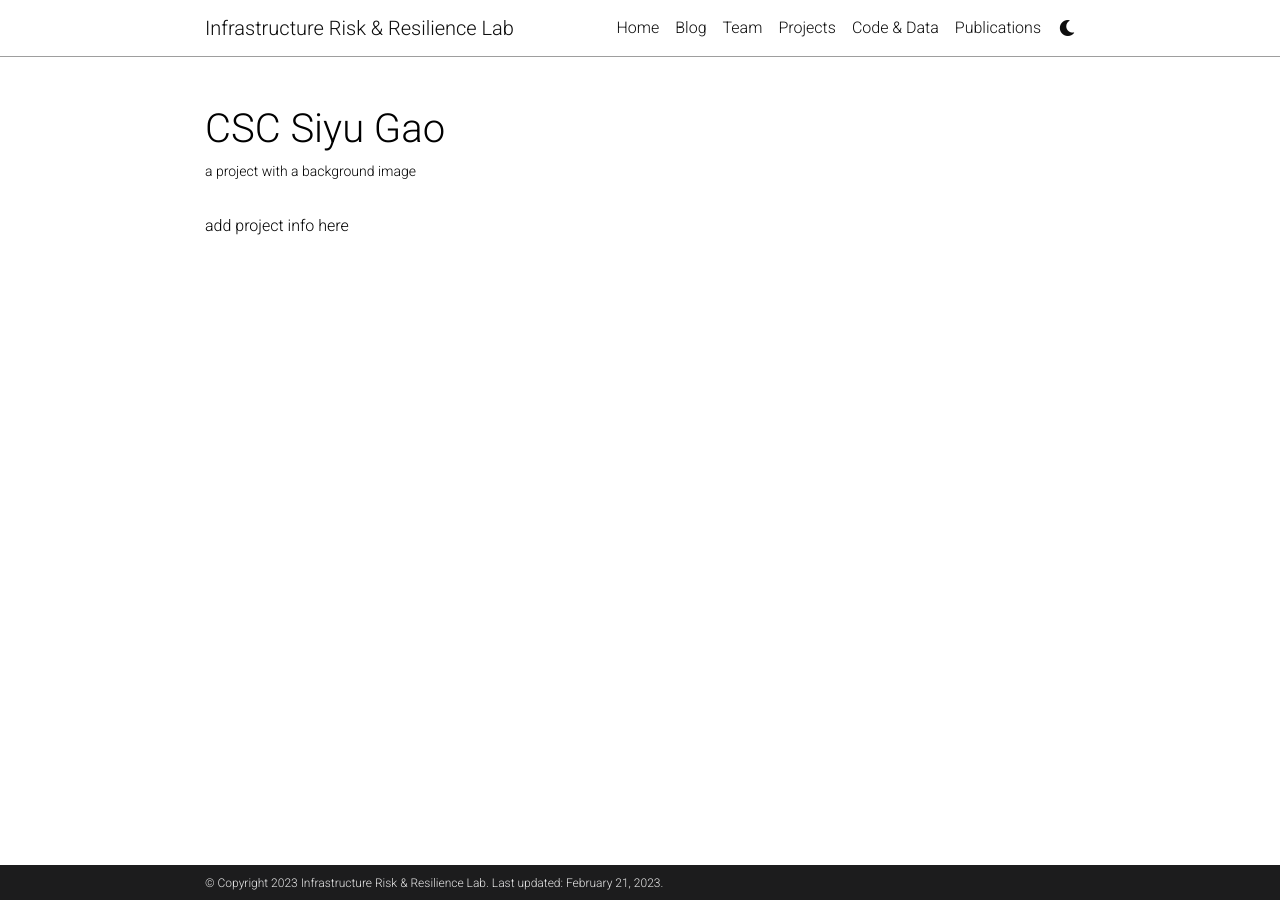
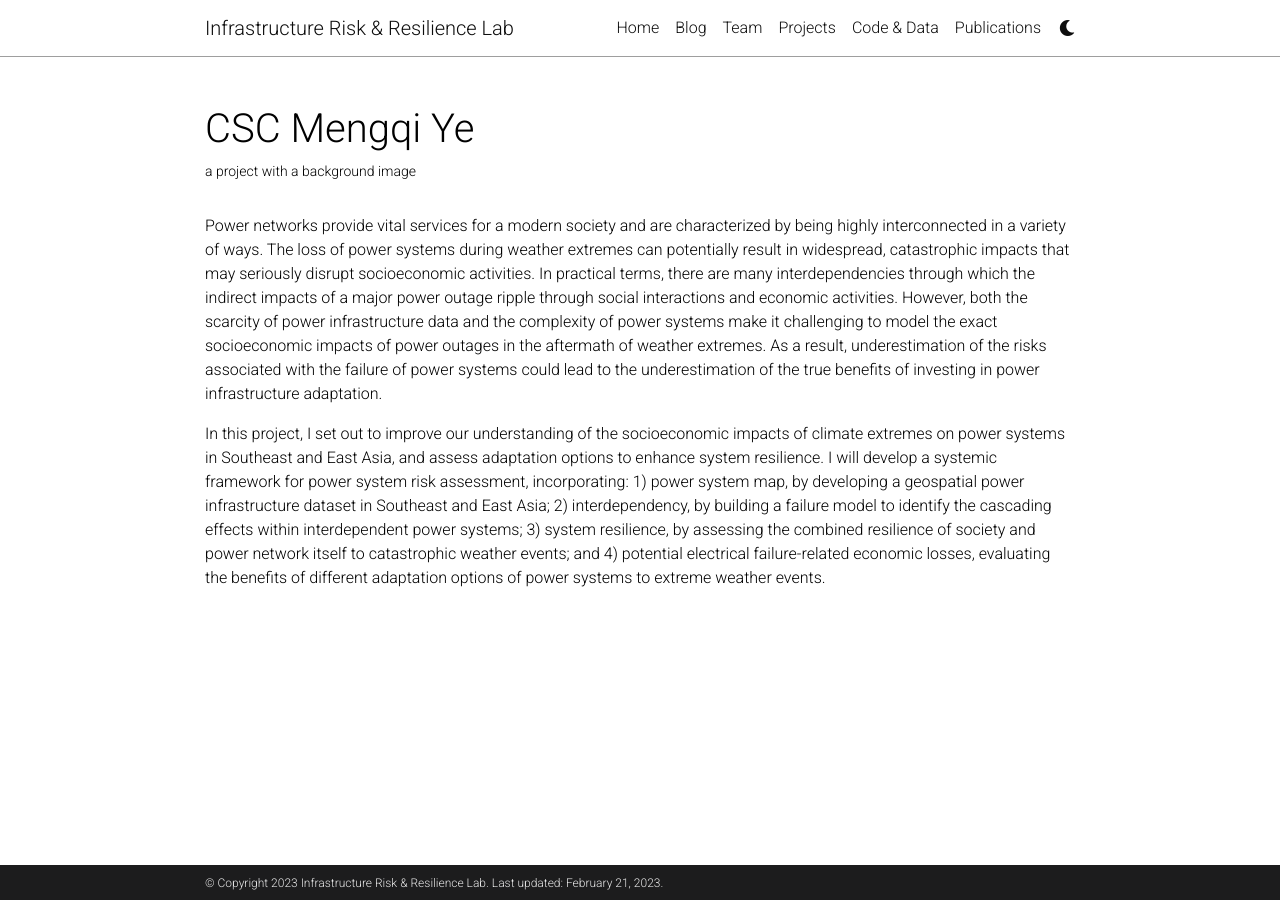
Before and after one commit to ElcoK/ResearchGroup, a Jekyll site: the page built from _projects/CSC_Mengqi.md, in a window 1280 px wide. Built offline with Jekyll 4.4.1, drawn with Linux system fonts in a browser that asks for light colours; comment, search, counter and statistics services are not loaded; a style sheet for code colours, icons or effects is not loaded.

Commit message:
Update CSC_Mengqi.md

```diff
--- a/_projects/CSC_Mengqi.md
+++ b/_projects/CSC_Mengqi.md
@@ -1,10 +1,12 @@
 ---
 layout: page
-title: CSC Siyu Gao
+title: CSC Mengqi Ye
 description: a project with a background image
 img: assets/img/1.jpg
 importance: 3
 category: Personal
 ---
 
-add project info here
+Power networks provide vital services for a modern society and are characterized by being highly interconnected in a variety of ways. The loss of power systems during weather extremes can potentially result in widespread, catastrophic impacts that may seriously disrupt socioeconomic activities. In practical terms, there are many interdependencies through which the indirect impacts of a major power outage ripple through social interactions and economic activities. However, both the scarcity of power infrastructure data and the complexity of power systems make it challenging to model the exact socioeconomic impacts of power outages in the aftermath of weather extremes. As a result, underestimation of the risks associated with the failure of power systems could lead to the underestimation of the true benefits of investing in power infrastructure adaptation.
+
+In this project, I set out to improve our understanding of the socioeconomic impacts of climate extremes on power systems in Southeast and East Asia, and assess adaptation options to enhance system resilience. I will develop a systemic framework for power system risk assessment, incorporating: 1) power system map, by developing a geospatial power infrastructure dataset in Southeast and East Asia; 2) interdependency, by building a failure model to identify the cascading effects within interdependent power systems; 3) system resilience, by assessing the combined resilience of society and power network itself to catastrophic weather events; and 4) potential electrical failure-related economic losses, evaluating the benefits of different adaptation options of power systems to extreme weather events.
```
